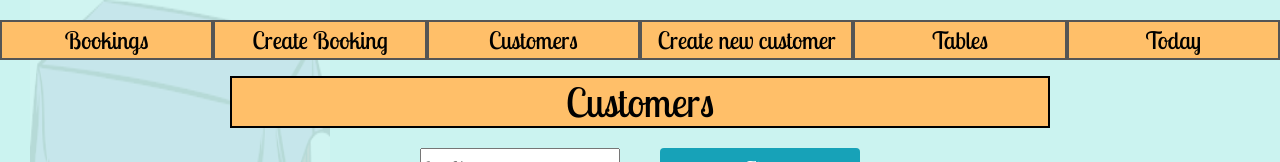
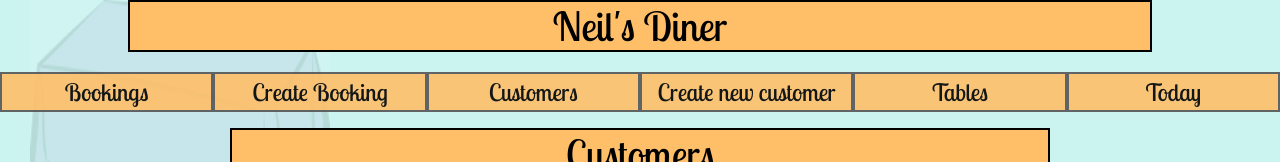
Before and after one commit to jordandavidson1990/restaurant_booking_system, a React (Create React App) app in the folder frontend/restaurant_booking_system/: page /customers in a window 1280 px wide. Shown: the top 162 px of the page. Built offline with nearby package versions, Linux system fonts and the light colour scheme; no server answers.

Commit message:
opactiy added to nav

```diff
--- a/frontend/restaurant_booking_system/src/App.css
+++ b/frontend/restaurant_booking_system/src/App.css
@@ -247,3 +247,6 @@ a.new-table{
 .single-customer-booking-display{
   padding-top: 0px;
 }
+header{
+  opacity: 0.9;
+}
--- a/frontend/restaurant_booking_system/src/App.js
+++ b/frontend/restaurant_booking_system/src/App.js
@@ -21,6 +21,7 @@ class App extends Component {
       <div>
         <Router>
           <React.Fragment>
+          <h1> Neil's Diner</h1>
             <NavBar/>
             <Switch>
               <Route exact path = "/today" component = {TodayBookingContainer}/>
--- a/frontend/restaurant_booking_system/src/components/bookings/SingleBookingUpdateForm.js
+++ b/frontend/restaurant_booking_system/src/components/bookings/SingleBookingUpdateForm.js
@@ -42,9 +42,6 @@ const SingleBookingUpdateForm = (props) => {
     <div className="single-booking-update-container">
     <h6>First Name:</h6><input className="m-4 border rounded" type="text" placeholder="First Name" name="firstName" defaultValue={props.booking.customer.firstName}/>
     <h6>Last Name:</h6><input className="m-4 border rounded" type="text" placeholder="Last Name" name="lastName" defaultValue={props.booking.customer.lastName}/>
-    // <h6>Existing Date:</h6><select className="m-4 border rounded" type="text" placeholder="nodate" name = "nodate" required>
-    //   {dateOptions}
-    // </select>
 
     <h6>New Date:</h6><input className="m-4 border rounded" type="datetime-local" placeholder="datetime-local" placeholder="date" name = "date" defaultValue={props.booking.date}/>
 
```
